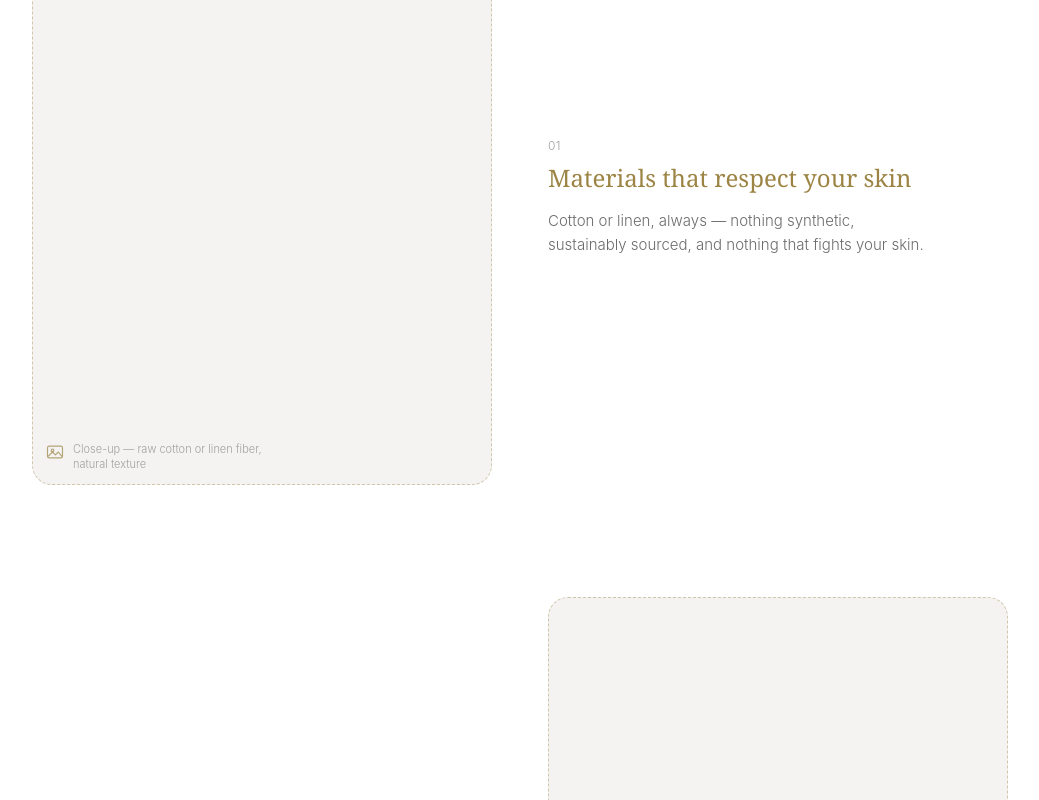
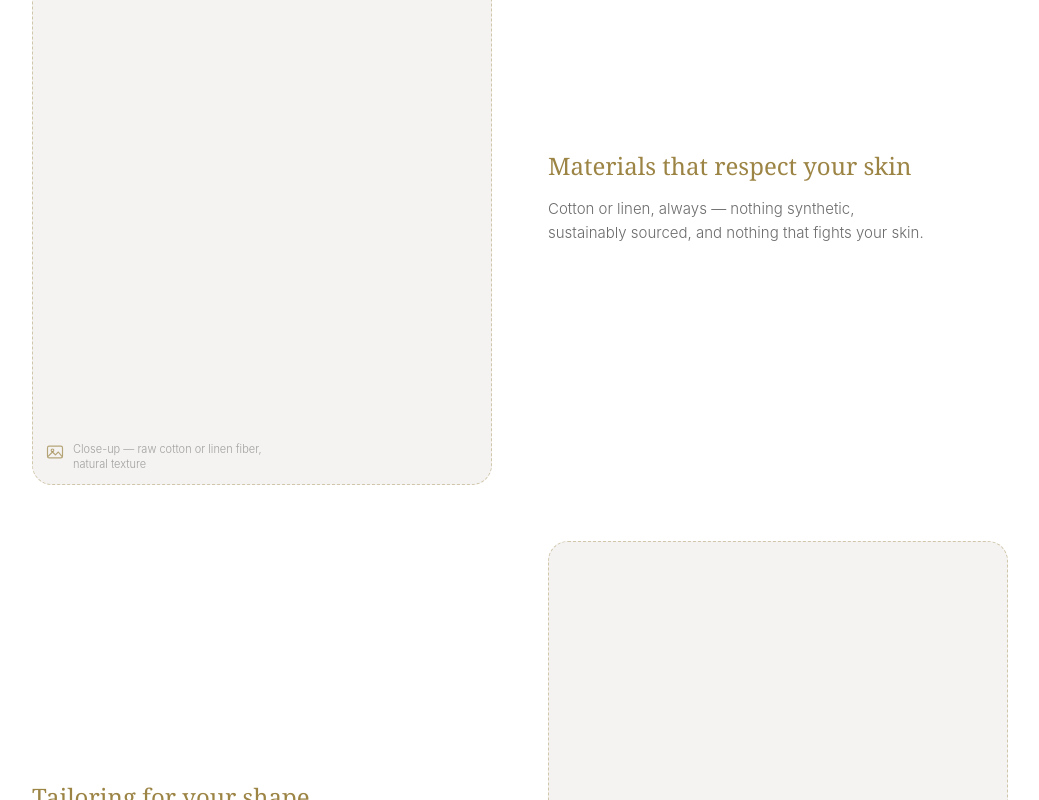
Before and after one commit to shaklekdev/shaklek-website, a Next.js app in the folder website/: page /our-story in a window 1280 px wide. Shown: the part 860-1660 px from the top of the page, without its empty margins (120-1159 px from the left). Built offline with nearby package versions, Linux system fonts and the light colour scheme.

Commit message:
Remove numbered labels and tighten spacing in our-story tenets

```diff
--- a/website/src/app/our-story/page.tsx
+++ b/website/src/app/our-story/page.tsx
@@ -99,12 +99,12 @@ export default function OurStoryPage() {
       </div>
 
       {/* Tenets — alternating image + text rows */}
-      <div className="mx-auto w-full max-w-5xl px-6 pb-20">
-        <div className="flex flex-col gap-20 sm:gap-28">
+      <div className="mx-auto w-full max-w-5xl px-6 pb-16">
+        <div className="flex flex-col gap-10 sm:gap-14">
           {tenets.map((t, i) => (
             <div
               key={t.title}
-              className={`flex flex-col items-center gap-8 sm:gap-14 ${
+              className={`flex flex-col items-center gap-6 sm:gap-14 ${
                 i % 2 === 1 ? "sm:flex-row-reverse" : "sm:flex-row"
               }`}
             >
@@ -112,10 +112,7 @@ export default function OurStoryPage() {
                 <ImagePlaceholder aspect="aspect-[4/5]" caption={t.caption} />
               </div>
               <div className="w-full sm:w-1/2">
-                <p className="text-xs tracking-wide text-text-3 uppercase">
-                  0{i + 1}
-                </p>
-                <h2 className="mt-2 font-display text-2xl text-gold sm:text-[28px]">
+                <h2 className="font-display text-2xl text-gold sm:text-[28px]">
                   {t.title}
                 </h2>
                 <p className="mt-4 max-w-sm text-[15px] leading-relaxed text-text-2">
```
